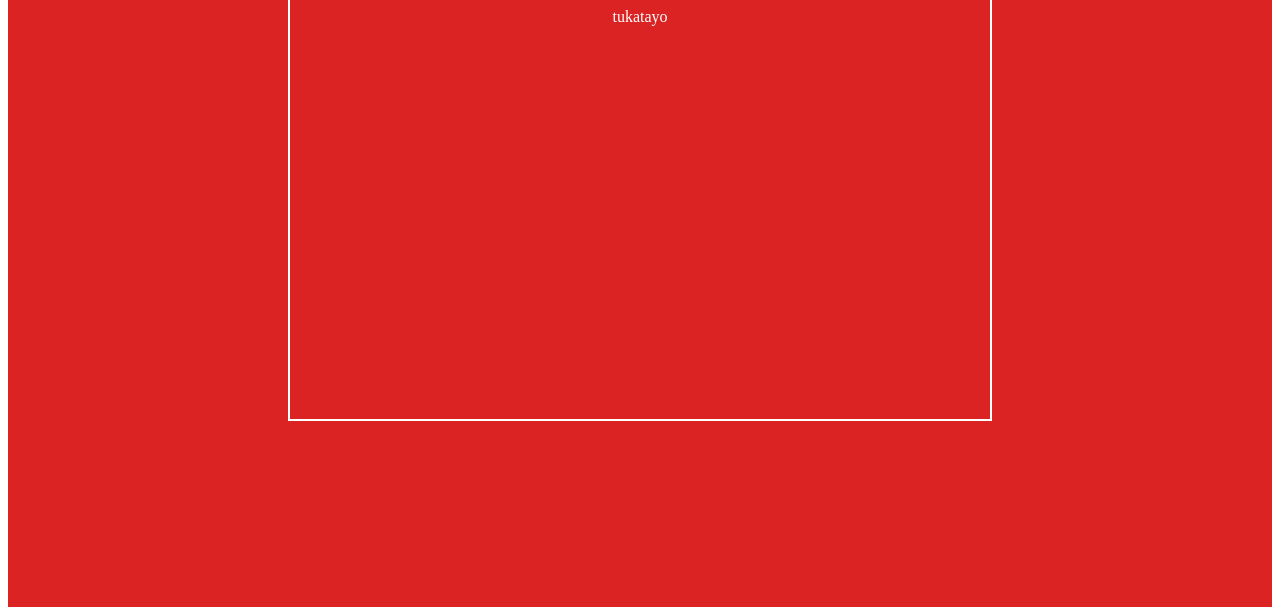
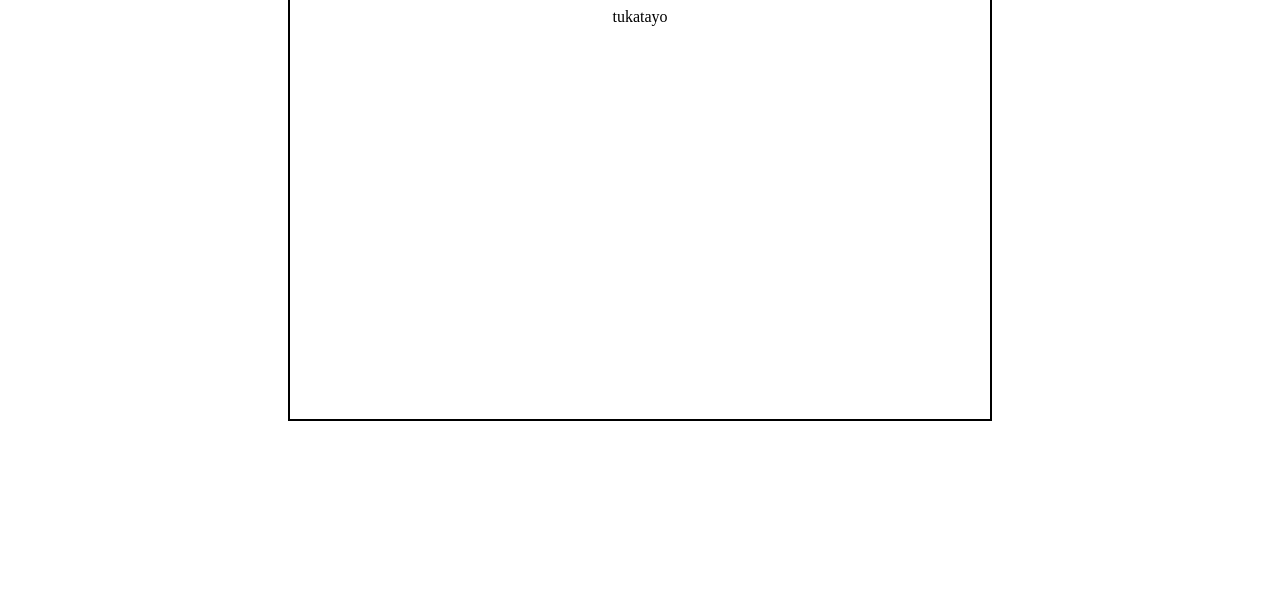
Before and after one commit to YukiN703/gittest, a plain HTML site: page index.html in a window 1280 px wide. Shown: the part 211-826 px from the top of the page. Drawn offline with Linux system fonts and the light colour scheme.

Commit message:
bg sironi

```diff
--- a/style.css
+++ b/style.css
@@ -3,7 +3,6 @@
 .container {
 	width: 100%;
 	height: 750px;
-	background: #DB2323;
 	padding-top: 60px;
 }
 
@@ -12,10 +11,10 @@
 	height: 500px;
 	margin: 0 auto;
 	padding-top: 60px;
-	border: solid 2px #fff;
+	border: solid 2px #000;
 }
 
 .title1,.con_p1 {
-	color: #fff;
+	color: #000;
 	text-align: center;
 }
```
